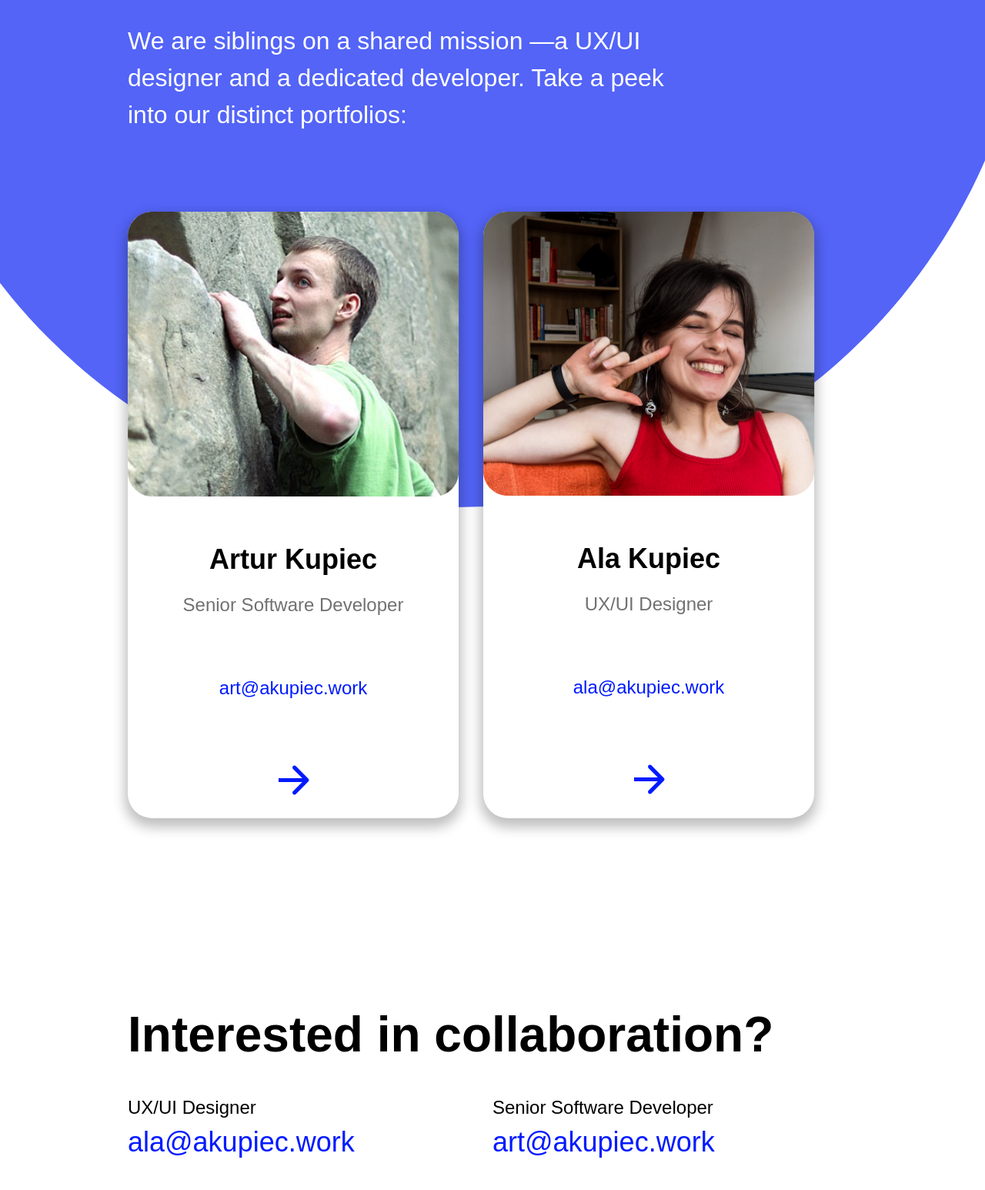
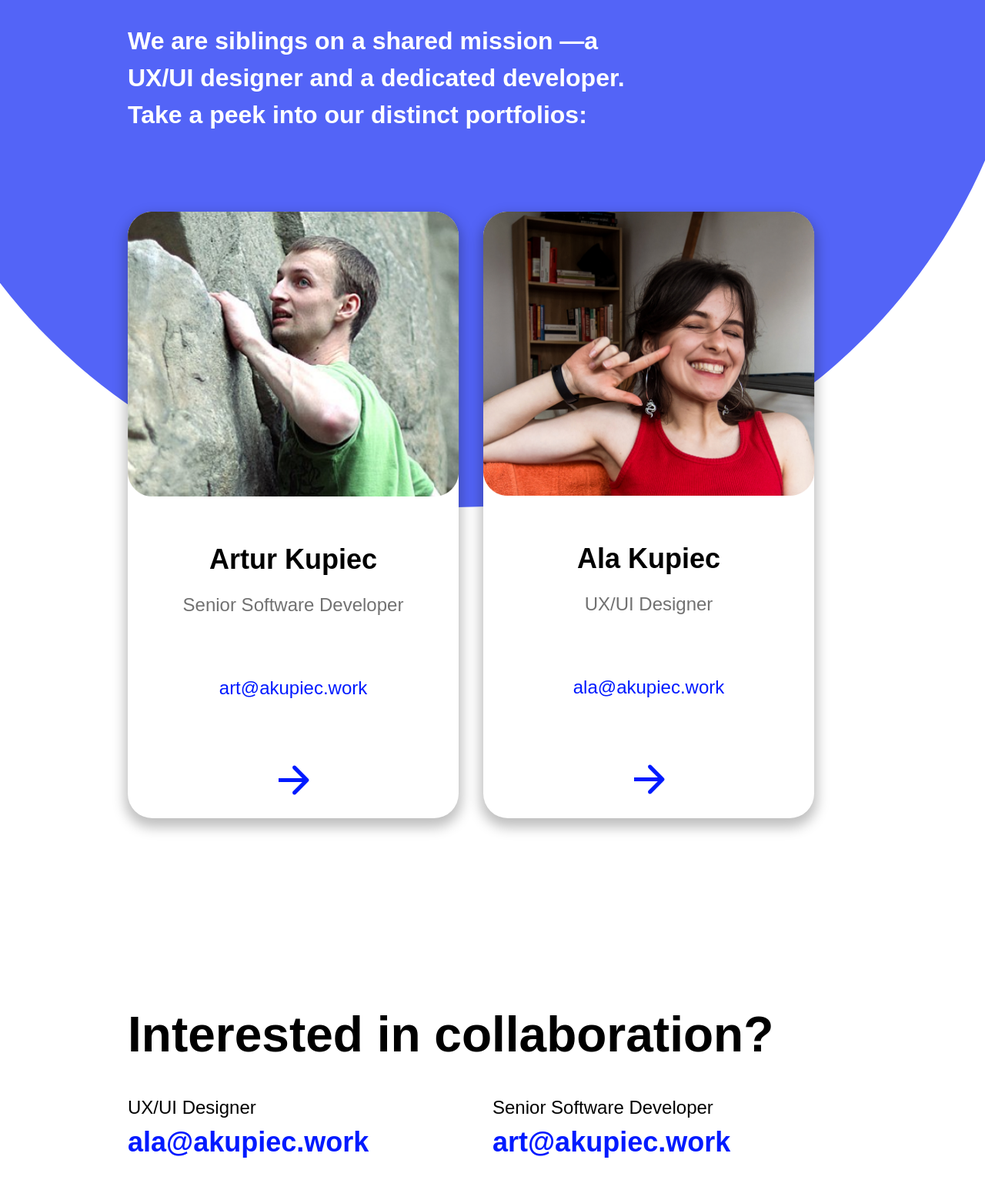
Before and after one commit to akupiec/kupieca.work, a website: page docs/index.html in a window 1280 px wide. Shown: the part 544-2090 px from the top of the page at 77% size. Drawn offline with Linux system fonts and the light colour scheme.

Commit message:
fix: homepage font weight

```diff
--- a/docs/home.css
+++ b/docs/home.css
@@ -44,6 +44,7 @@ body {
 .circle-area p {
   color: #fff;
   font-size: 32px;
+  font-weight: 700;
   line-height: 150%;
 }
 
@@ -98,6 +99,7 @@ body {
 
   color: #001aff;
   font-size: 24px;
+  font-weight: 500;
   text-decoration: none;
 }
 
@@ -142,6 +144,7 @@ footer a.mail {
   display: block;
   color: #001aff;
   font-size: 36px;
+  font-weight: 700;
   text-decoration: none;
   grid-column: span 6;
 }
```
